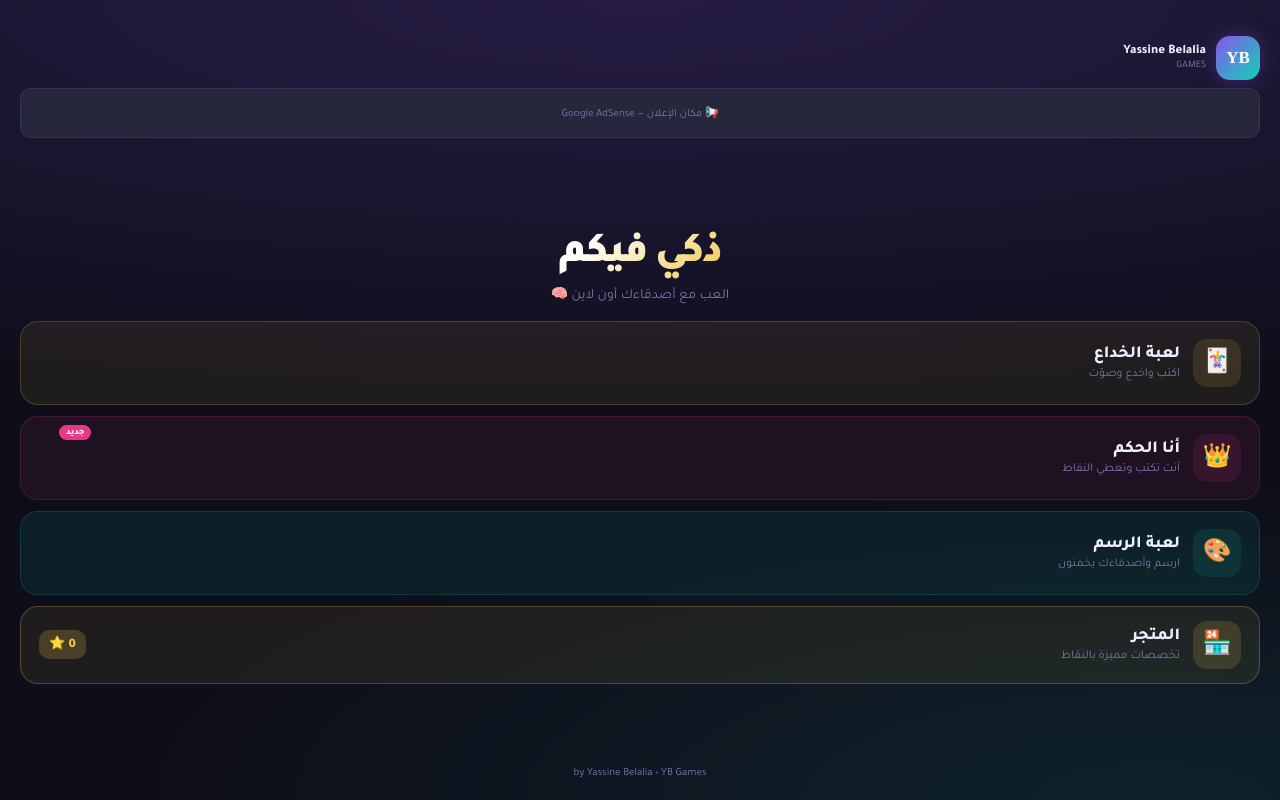
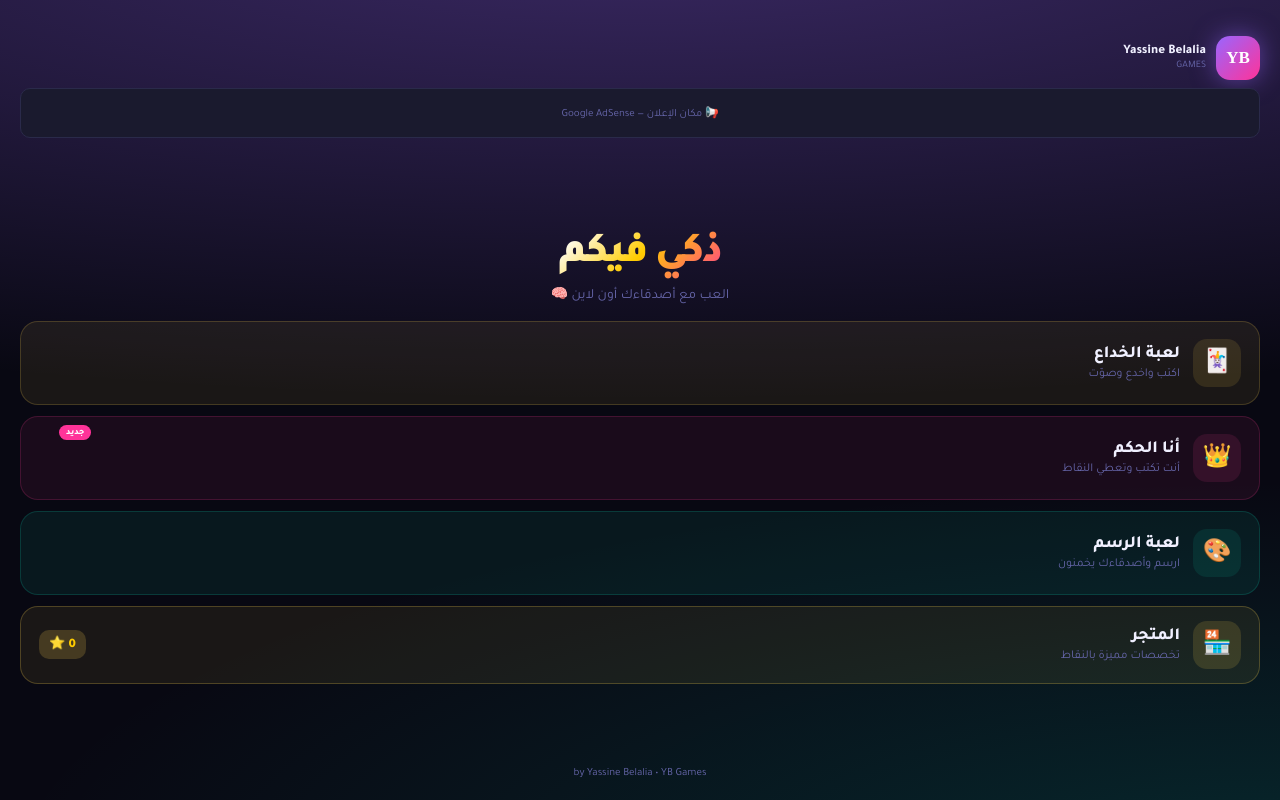
Before and after one commit to YassineDz5/dkaki-fikom, a website: page public/index.html in a window 1280 px wide. Drawn offline with nearby package versions, Linux system fonts and the light colour scheme; no server answers.

Commit message:
v7 fix question screen new design

```diff
--- a/public/index.html
+++ b/public/index.html
@@ -9,15 +9,15 @@
 <link href="https://fonts.googleapis.com/css2?family=Tajawal:wght@400;700;800;900&display=swap" rel="stylesheet">
 <style>
 :root{
-  --bg:#0e0e1a;--c2:#1e1e30;--c3:#26263c;--c4:#2e2e48;
-  --br:#333355;--br2:#4444aa;
-  --gold:#f0c84a;--gold2:#c8a020;
-  --teal:#0fd4b4;--teal2:#0aaa90;
-  --pink:#e83888;--pink2:#b82868;
-  --pu:#8855ee;--pu2:#6633cc;
-  --gr:#20cc60;--gr2:#18a048;
-  --rd:#f02848;--bl:#3888f0;
-  --tx:#eeeeff;--mu:#7878aa;
+  --bg:#080812;--c2:#12121f;--c3:#1a1a2e;--c4:#222238;
+  --br:#2a2a4a;--br2:#5555cc;
+  --gold:#ffcc00;--gold2:#cc9900;
+  --teal:#00e5cc;--teal2:#00b3a0;
+  --pink:#ff3399;--pink2:#cc0077;
+  --pu:#9966ff;--pu2:#7744dd;
+  --gr:#00dd77;--gr2:#00aa55;
+  --rd:#ff2255;--bl:#4499ff;
+  --tx:#f0f0ff;--mu:#6666aa;
 }
 *{margin:0;padding:0;box-sizing:border-box;-webkit-tap-highlight-color:transparent;touch-action:manipulation}
 html,body{height:100%;background:var(--bg);color:var(--tx);font-family:'Tajawal',sans-serif;overflow:hidden}
@@ -27,11 +27,11 @@ html,body{height:100%;background:var(--bg);color:var(--tx);font-family:'Tajawal'
 /* AD BANNER */
 .ad-banner{background:var(--c3);border:1px solid var(--br);border-radius:10px;padding:8px 12px;margin:6px 14px;text-align:center;font-size:11px;color:var(--mu);flex-shrink:0;min-height:50px;display:flex;align-items:center;justify-content:center}
 
-#home{background:radial-gradient(ellipse 130% 50% at 50% 0%,rgba(136,85,238,.2),transparent),radial-gradient(ellipse 80% 40% at 90% 100%,rgba(15,212,180,.1),transparent),var(--bg);align-items:center;justify-content:space-between;padding:36px 20px 20px;min-height:100vh}
+#home{background:radial-gradient(ellipse 150% 60% at 50% -10%,rgba(153,102,255,.35),transparent),radial-gradient(ellipse 100% 50% at 100% 110%,rgba(0,229,204,.15),transparent),var(--bg);align-items:center;justify-content:space-between;padding:36px 20px 20px;min-height:100vh}
 .yb-logo{display:flex;align-items:center;gap:10px;align-self:flex-start}
-.yb-ico{width:44px;height:44px;border-radius:14px;background:linear-gradient(135deg,var(--pu),var(--teal));display:flex;align-items:center;justify-content:center;font-size:17px;font-weight:900;color:#fff;font-family:serif;box-shadow:0 0 20px rgba(136,85,238,.3)}
+.yb-ico{width:44px;height:44px;border-radius:14px;background:linear-gradient(135deg,var(--pu),var(--pink));display:flex;align-items:center;justify-content:center;font-size:17px;font-weight:900;color:#fff;font-family:serif;box-shadow:0 0 24px rgba(153,102,255,.5)}
 .home-mid{display:flex;flex-direction:column;align-items:center;gap:16px;flex:1;justify-content:center;padding:12px 0;width:100%}
-.game-title{font-size:42px;font-weight:900;text-align:center;letter-spacing:-2px;background:linear-gradient(135deg,#fff 20%,var(--gold));-webkit-background-clip:text;-webkit-text-fill-color:transparent;background-clip:text}
+.game-title{font-size:42px;font-weight:900;text-align:center;letter-spacing:-2px;background:linear-gradient(135deg,#fff 10%,var(--gold) 50%,var(--pink));-webkit-background-clip:text;-webkit-text-fill-color:transparent;background-clip:text}
 .hcard{border-radius:18px;padding:17px 18px;cursor:pointer;display:flex;align-items:center;gap:13px;border:1px solid transparent;transition:transform .12s;width:100%;position:relative}
 .hcard:active{transform:scale(.96)}
 .hcard.c1{background:rgba(240,200,74,.08);border-color:rgba(240,200,74,.2)}
@@ -914,12 +914,15 @@ socket.on('ok-join',({code})=>{
 
 socket.on('err',m=>toast('❌ '+m));
 
-socket.on('question',({q,i,total,timer})=>{toast('📥 سؤال: '+(q?q.q:'فارغ'),4000);
-  bQs[i]=q;bIdx=i;bCorr=q.a;bMyAns='';bMyOrigAns='';bBluff='';bVIdx=-1;bPhase='init';
+socket.on('question',({q,i,total,timer})=>{
+  bQs[i]=q;bIdx=i;bCorr=q&&q.a?q.a:'';
+  bMyAns='';bMyOrigAns='';bBluff='';bVIdx=-1;bPhase='init';
   if(timer)bTimer=timer;
-  renderWriteScreen(q,i,total);
-  startWriteTimer();
   go('bl-write');
+  setTimeout(()=>{
+    try{renderWriteScreen(q,i,total);}catch(e){toast('خطأ: '+e.message,4000);}
+    try{startWriteTimer();}catch(e){}
+  },50);
 });
 
 socket.on('chat',({name,msg,time,sys})=>{
@@ -1024,7 +1027,7 @@ function startBluff(){
   selCats.forEach(k=>pool.push(...CATS[k].qs.map(q=>({...q,cat:k}))));
   bQs=shuffle(pool).slice(0,cnt);
   bIdx=0;bScores={};
-  socket.emit('start',{code:myRoom,qs:bQs,timer});toast('📤 أُرسل start: '+myRoom,3000);
+  socket.emit('start',{code:myRoom,qs:bQs,timer});
 }
 
 function startWriteTimer(){
@@ -1067,7 +1070,7 @@ function sendChat(){
 
 function restartBluff(){bIdx=0;bScores={};socket.emit('start',{code:myRoom,qs:bQs});}
 
-function renderWriteScreen(q,i,total){toast('🔍 سؤال: '+(q?q.q:'فارغ'),4000);
+function renderWriteScreen(q,i,total){
   const cat=CATS[q.cat]||Object.values(CATS)[0];
   $('bwN').textContent=i+1;$('bwT').textContent=total;
   $('bwMyPts').textContent=(bScores[socket.id]||0)+' ⭐';
```
